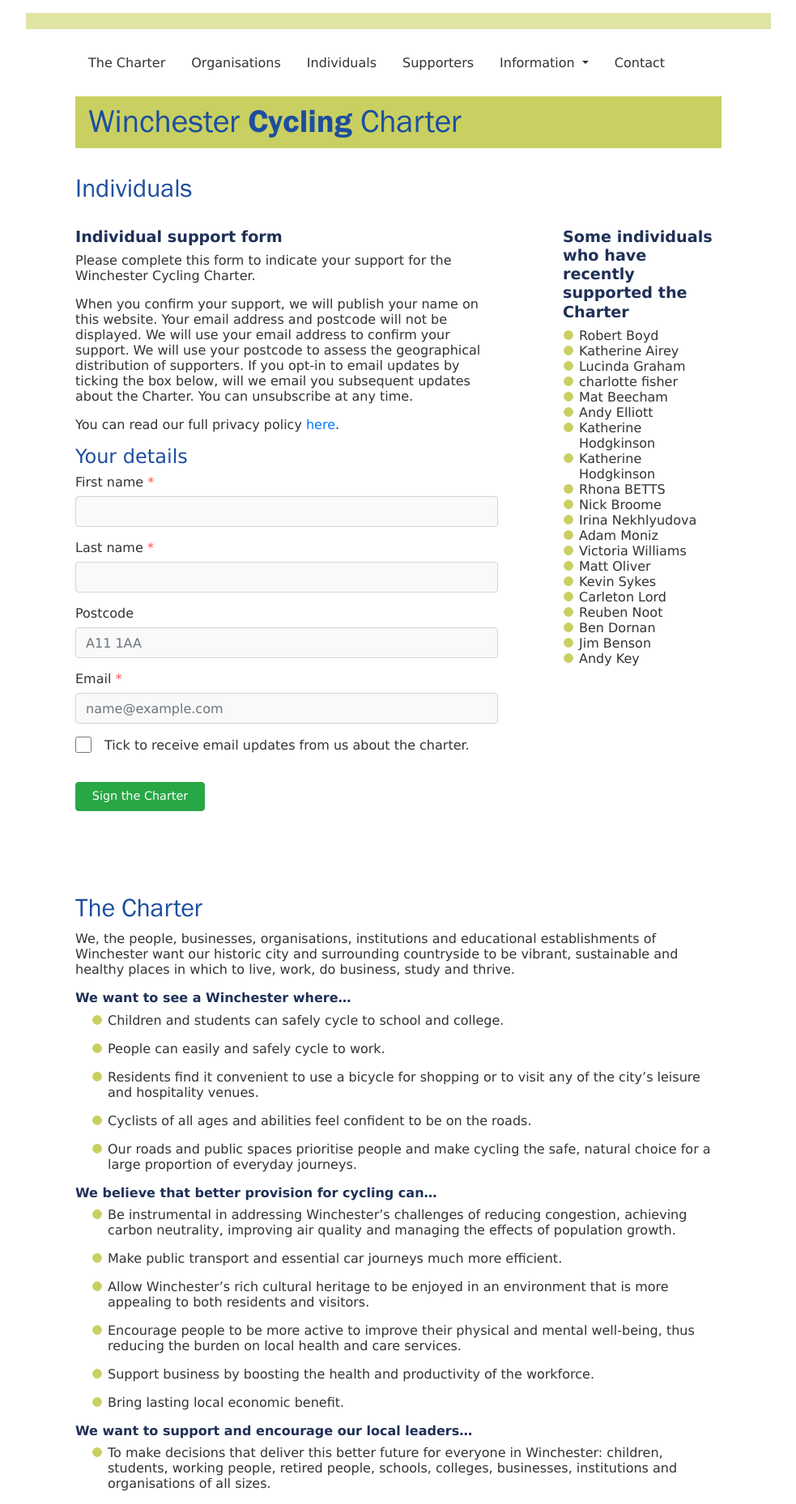
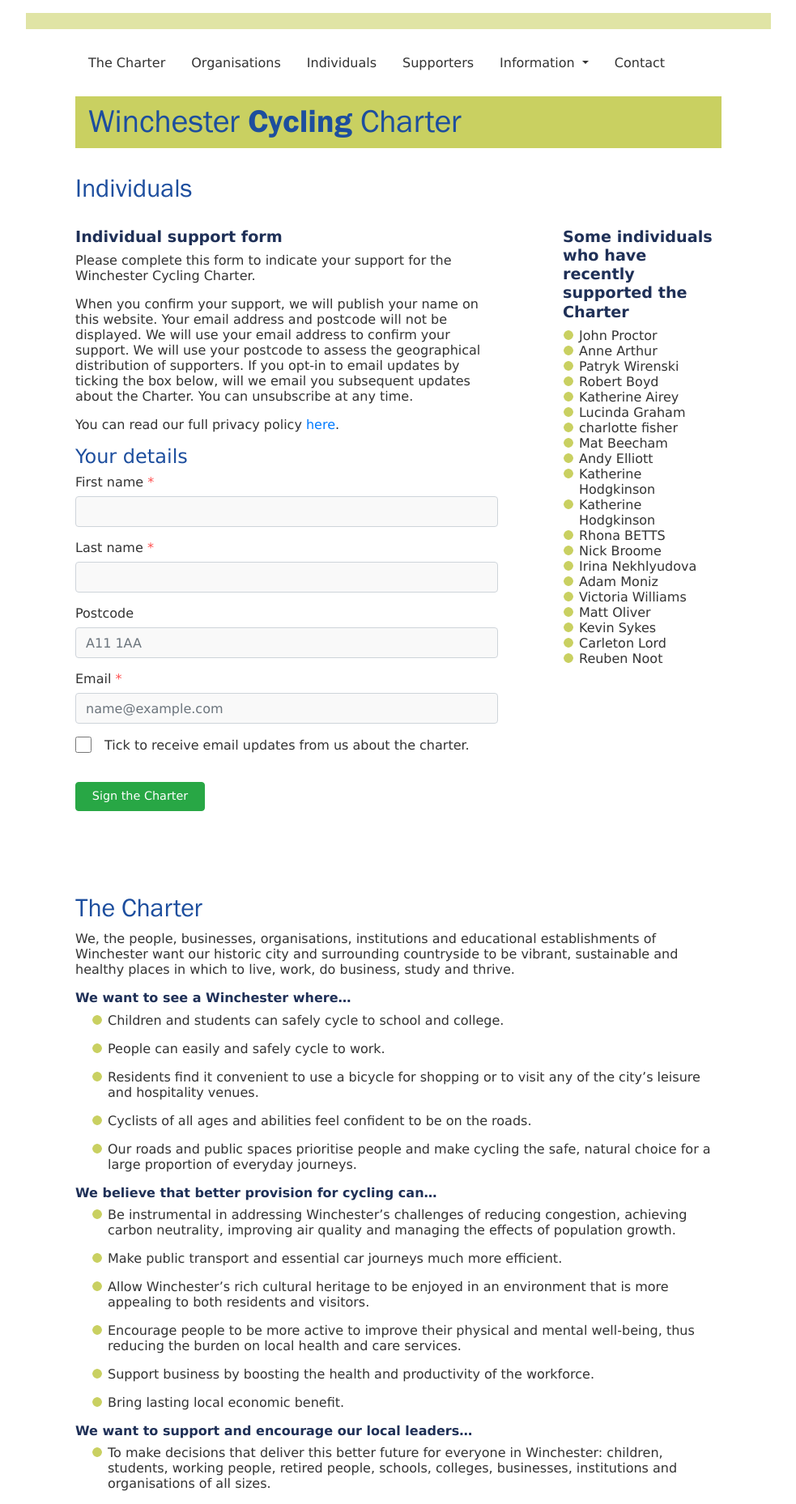
Before and after one commit to winchestercyclingcharter/winchestercyclingcharter.github.io, a Jekyll site: the page built from ind-page.md, in a window 1280 px wide. Shown: the whole page at 81% size, without its empty margins (148-1131 px from the left). Built offline with Jekyll 4.4.1, drawn with Linux system fonts in a browser that asks for light colours; nearby versions of some CDN libraries.

Commit message:
Update people.yml

```diff
--- a/_data/people.yml
+++ b/_data/people.yml
@@ -70,3 +70,6 @@ people:
 - { lastname: Hodgkinson, firstname: Katherine, dt: 20210219-172940-015007 }
 - { lastname: Airey, firstname: Katherine, dt: 20210219-202038-520045 }
 - { lastname: Boyd, firstname: Robert, dt: 20210219-211329-551879 }
+- { lastname: Arthur, firstname: Anne, dt: 20210220-080049-470265 }
+- { lastname: Wirenski, firstname: Patryk, dt: 20210220-073418-283903 }
+- { lastname: Proctor, firstname: John, dt: 20210220-083144-378956 }
```
